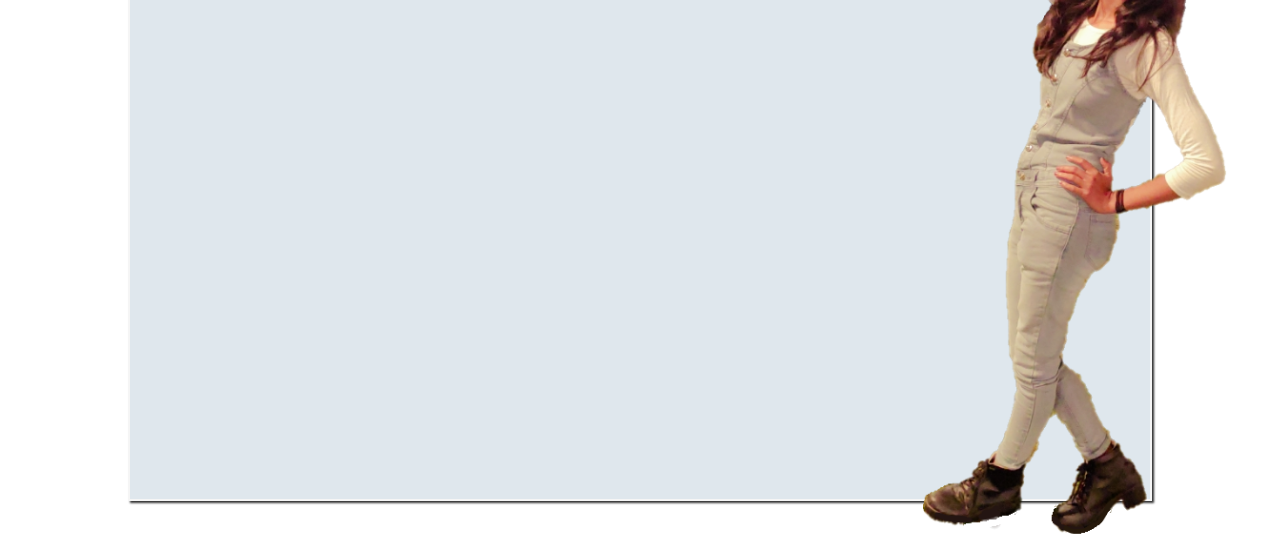
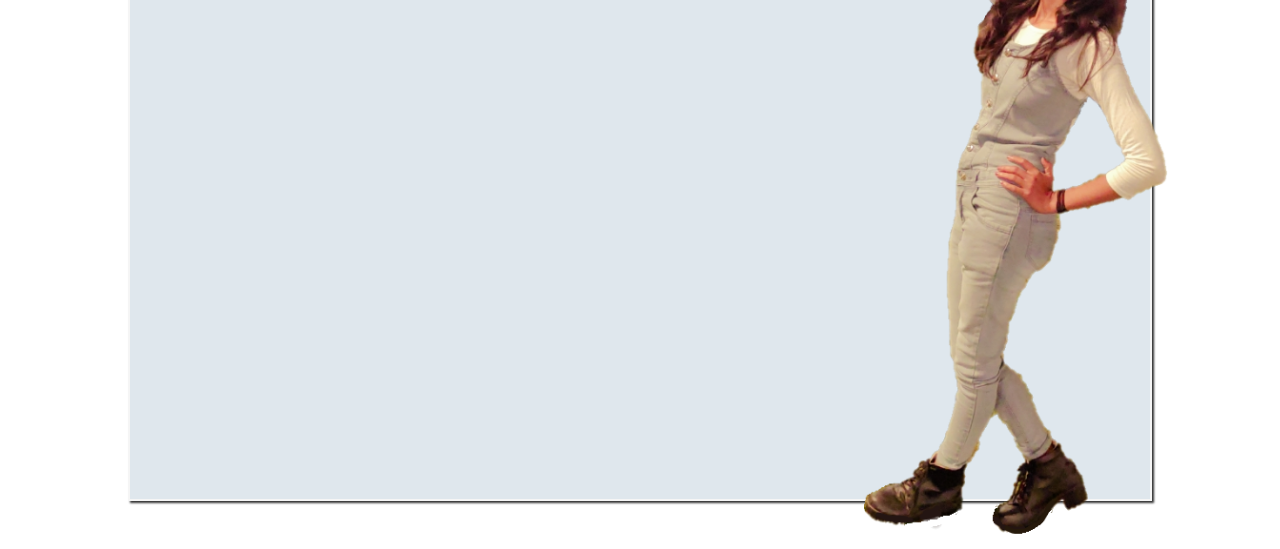
Before and after one commit to ThisisMrAvi/khusbux.github.io, a plain HTML site: page index.html in a window 1280 px wide. Shown: the part 289-838 px from the top of the page. Drawn offline with Linux system fonts and the light colour scheme.

Commit message:
Update style.css

```diff
--- a/include/style.css
+++ b/include/style.css
@@ -6,7 +6,7 @@
     width: 108%;
     height: 100%;
     margin-top: 60px;
-    background: url(../img/intro.png) no-repeat ;
+    background: url(../img/intro.png) no-repeat center ;
     background-size: cover;
 }
 
```
